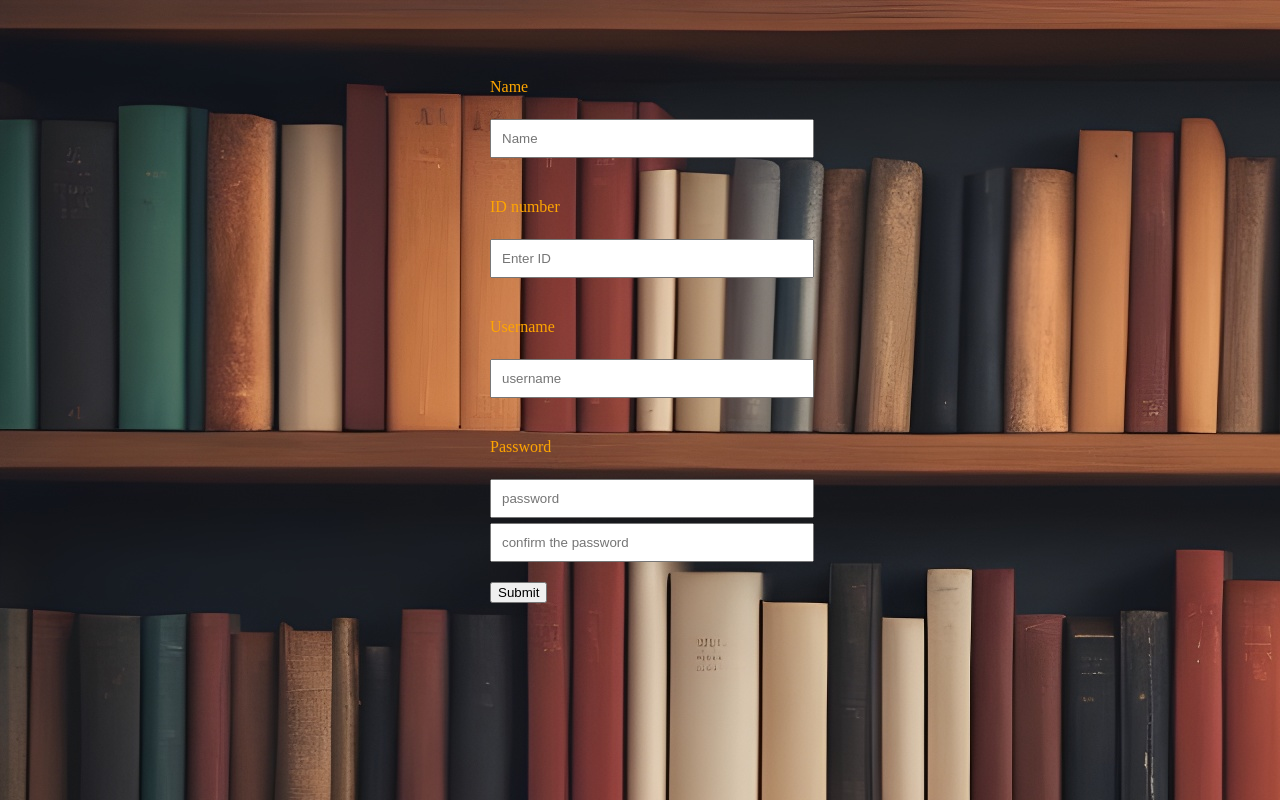
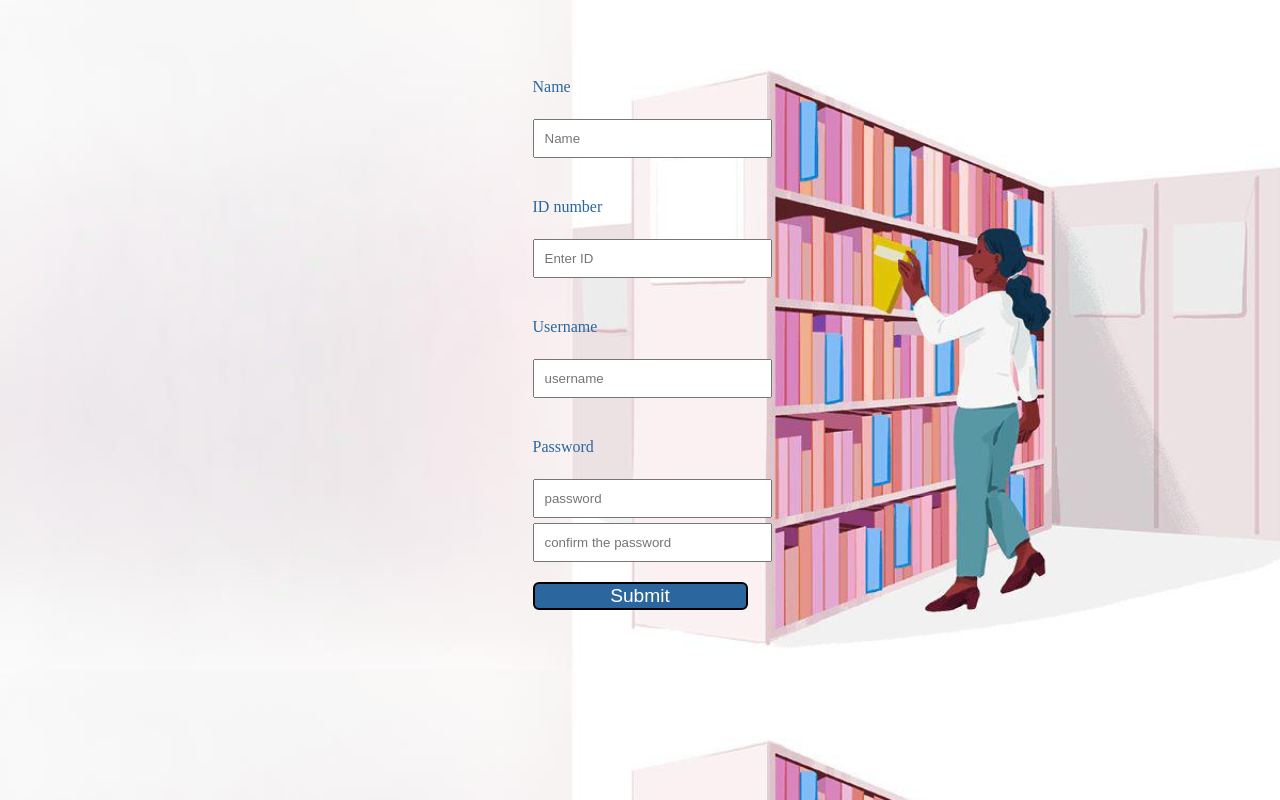
Before and after one commit to kuriakose-roshini/bookbuddy, a plain HTML site: page register.html in a window 1280 px wide. Drawn offline with Linux system fonts and the light colour scheme.

Commit message:
register

```diff
--- a/reg.css
+++ b/reg.css
@@ -1,11 +1,13 @@
 body{
-    background:url(backg.jpeg);
+    background:url(back7.jpg);
+    background-position-x:right ;
+    background-size: cover;
 }
 label {
     display: block;
     margin-top: 40px;
     font-style: bold;
-    color: orange;
+    color:#2b679e;
   }
 
   input[type="text"], input[type="password"] {
@@ -16,9 +18,16 @@ label {
 
   input[type="submit"] {
     margin-top: 20px;
+    position: relative;
+    background-color: #2b679e;
+    color: white;
+    border-radius: 6px;
+    border: 2px solid black;
+    width: 215px;
+    font-size: larger;
   }
   form {
-    width: 300px;
+    width: 215px;
     margin: 0 auto;
     padding-top: 30px;
   }
```
